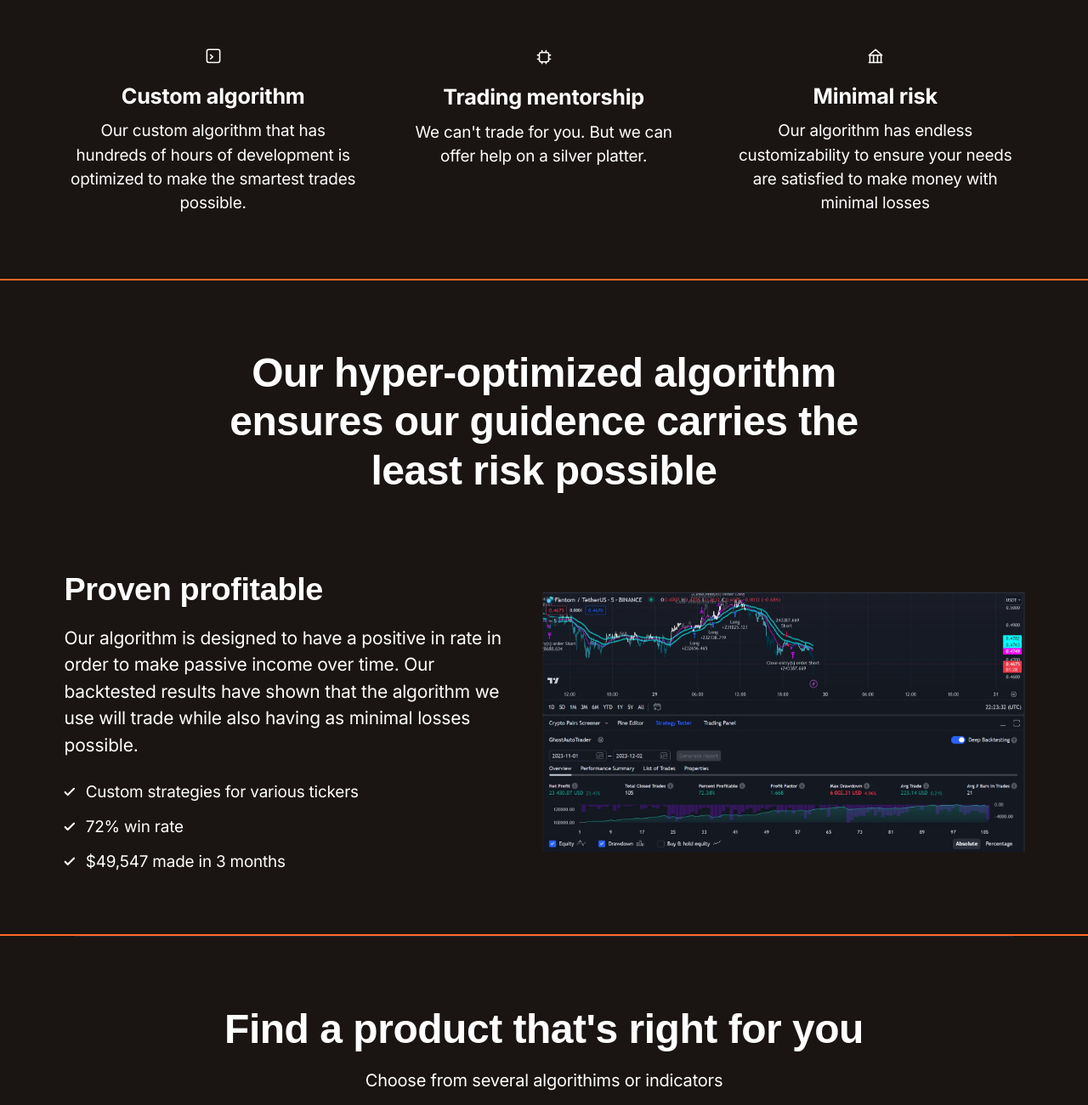
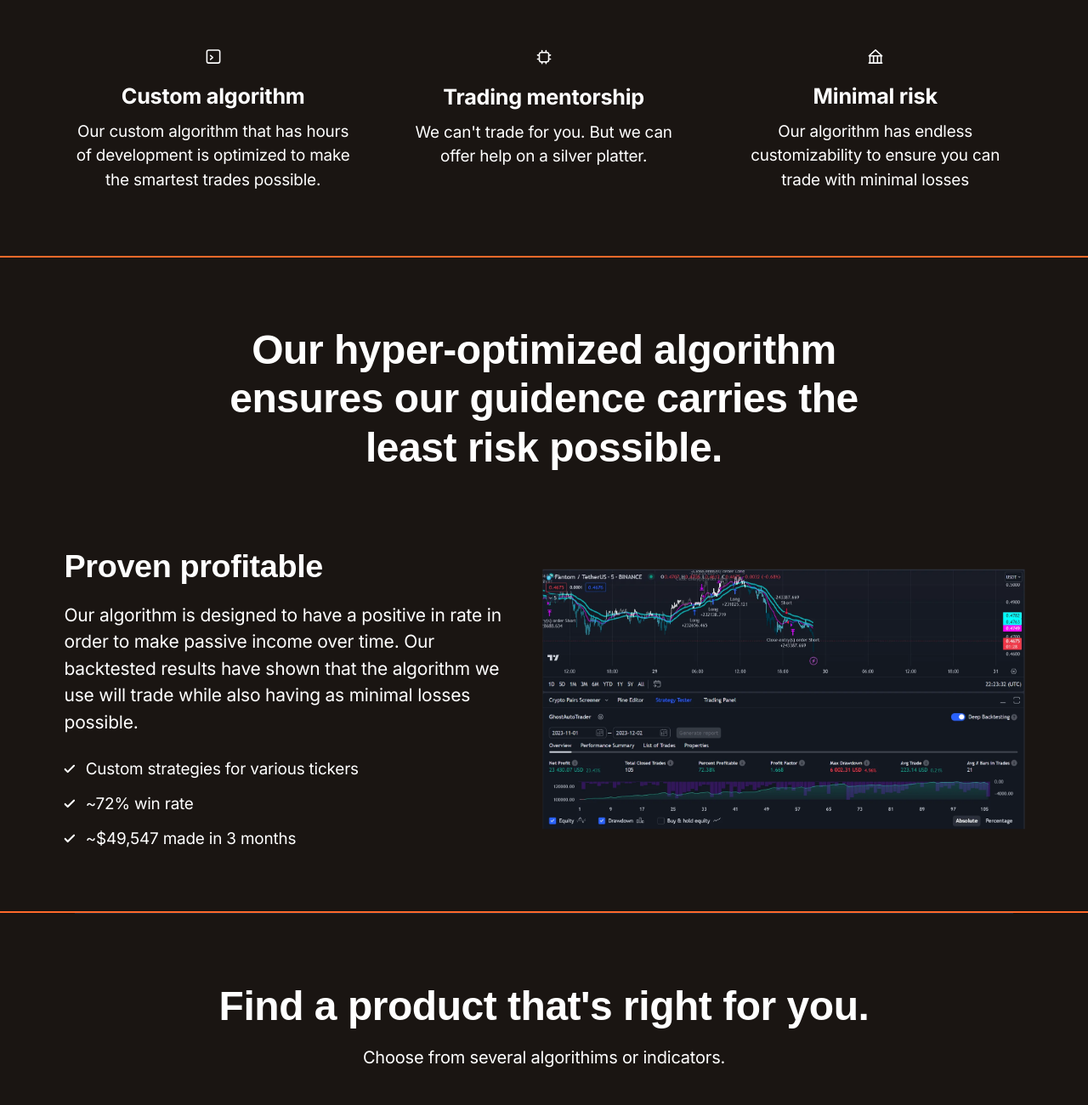
Before and after one commit to Allen-ISD-Computer-Science/REPO_orangetrading.com_2024, a plain HTML site: page www/index.html in a window 1280 px wide. Shown: the part 480-1780 px from the top of the page at 85% size. Drawn offline with Linux system fonts and the light colour scheme; a script that the page names is missing; files whose address does not match are found by name; a web font is replaced by a local one.

Commit message:
rewrote the text on the website - fixed grammar inconsistency - changed word choice to better reflect the state of the product

```diff
--- a/www/index.html
+++ b/www/index.html
@@ -115,7 +115,7 @@
 
                                 </div>
                                 <h4 class="h4 text-center mb-2">Custom algorithm</h4>
-                                <p class="text-lg text-center">Our custom algorithm that has hundreds of hours of
+                                <p class="text-lg text-center">Our custom algorithm that has hours of
                                     development is optimized to make the smartest trades possible.</p>
                             </div>
 
@@ -172,8 +172,7 @@
 
                                 </div>
                                 <h4 class="h4 text-center mb-2">Minimal risk</h4>
-                                <p class="text-lg text-center">Our algorithm has endless customizability to ensure your
-                                    needs are satisfied to make money with minimal losses</p>
+                                <p class="text-lg text-center">Our algorithm has endless customizability to ensure you can trade with minimal losses</p>
                             </div>
 
                         </div>
@@ -191,7 +190,7 @@
                         <!-- Section header -->
                         <div class="max-w-3xl mx-auto text-center pb-12 md:pb-20">
                             <h2 id="feature" class="h2 font-uncut-sans mb-4">Our hyper-optimized algorithm ensures our
-                                guidence carries the least risk possible</h2>
+                                guidence carries the least risk possible.</h2>
                         </div>
 
                         <!-- Section content -->
@@ -222,7 +221,7 @@
                                                 <path
                                                     d="M10.28 2.28L3.989 8.575 1.695 6.28A1 1 0 00.28 7.695l3 3a1 1 0 001.414 0l7-7A1 1 0 0010.28 2.28z" />
                                             </svg>
-                                            <span>72% win rate</span>
+                                            <span>~72% win rate</span>
                                         </li>
                                         <li class="flex items-center">
                                             <svg class="w-3 h-3 fill-current text-emerald-501 mr-3 shrink-0"
@@ -230,7 +229,7 @@
                                                 <path
                                                     d="M10.28 2.28L3.989 8.575 1.695 6.28A1 1 0 00.28 7.695l3 3a1 1 0 001.414 0l7-7A1 1 0 0010.28 2.28z" />
                                             </svg>
-                                            <span>$49,547 made in 3 months</span>
+                                            <span>~$49,547 made in 3 months</span>
                                         </li>
                                     </ul>
                                 </div>
@@ -264,9 +263,9 @@
 
                         <!-- Section header -->
                         <div class="max-w-3xl mx-auto text-center pb-12 md:pb-20">
-                            <h2 id="buy" class="h2 font-uncut-sans mb-4">Find a product that's right for you</h2>
+                            <h2 id="buy" class="h2 font-uncut-sans mb-4">Find a product that's right for you.</h2>
                             <div class="max-w-2xl mx-auto">
-                                <p class="text-xl">Choose from several algorithims or indicators</p>
+                                <p class="text-xl">Choose from several algorithims or indicators.</p>
                             </div>
                         </div>
 
@@ -447,7 +446,7 @@
 
                         <!-- Section header -->
                         <div class="max-w-3xl mx-auto text-center pb-12 md:pb-20">
-                            <h2 class="h2 font-uncut-sans">Too good to be true? See what our customers have to say.</h2>
+                            <h2 class="h2 font-uncut-sans">Too good to be true? See what our customers for other products have to say.</h2>
                         </div>
 
                         <!-- Testimonials container -->
```
